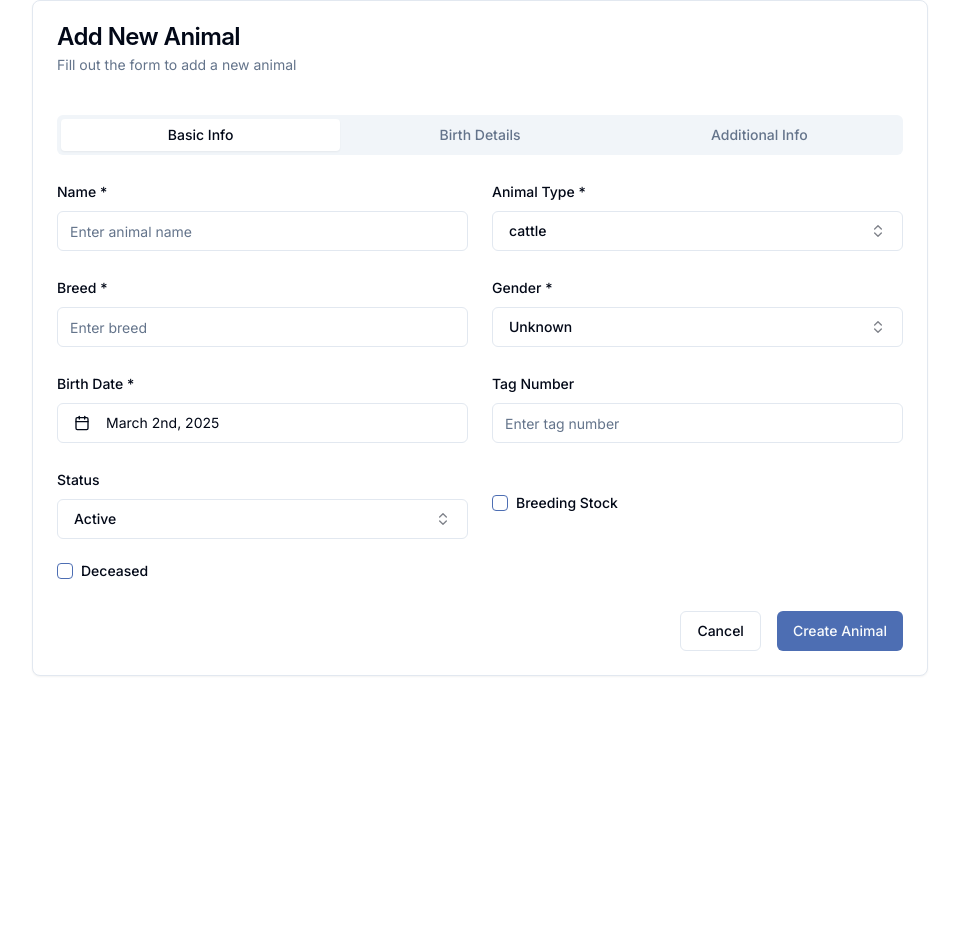
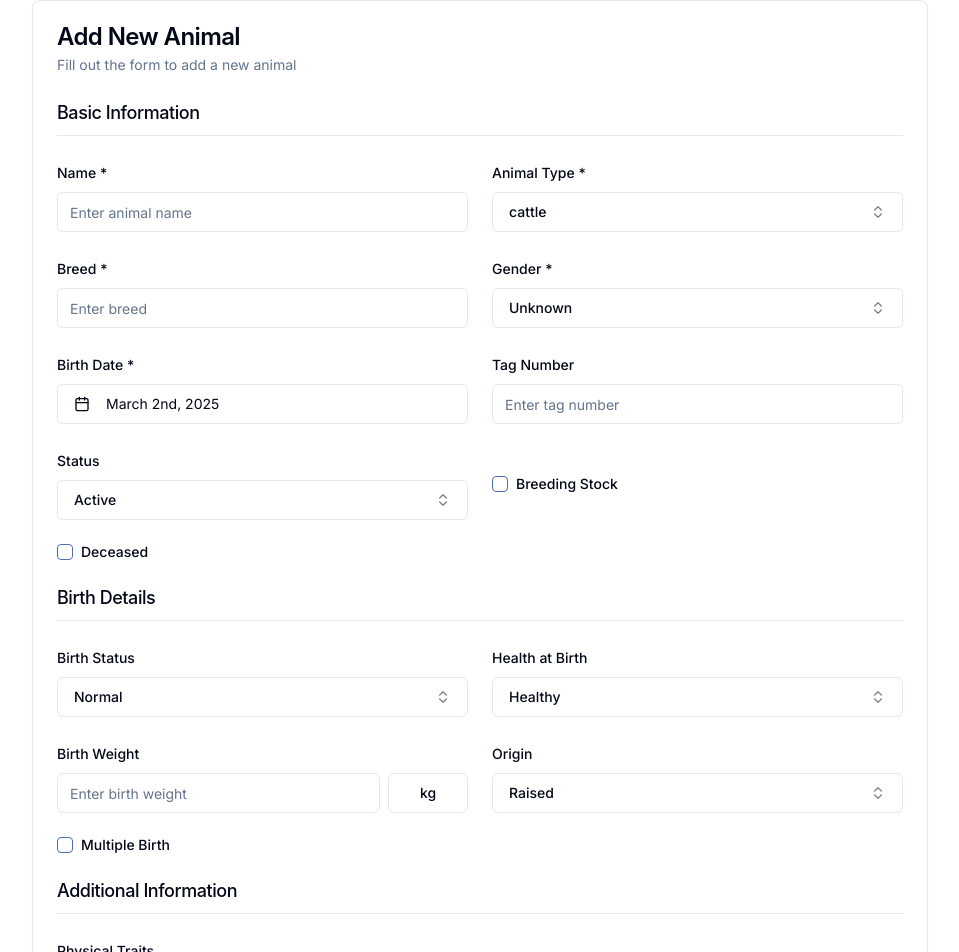
Before and after one commit to nyainda/animal-haven-manager, a React (Vite) app: page /animals/new in a window 1280 px wide. Shown: the top 952 px of the page, without its empty margins (160-1119 px from the left). Before the commit the page ends 800 px from the top, so only its background shows below. Built offline with nearby package versions, Linux system fonts and the light colour scheme.

Commit message:
Refactor AnimalForm component
Combine tabs into single form and fix dropdown issues.

```diff
--- a/src/components/AnimalForm.tsx
+++ b/src/components/AnimalForm.tsx
@@ -1,3 +1,4 @@
+
 import React, { useState, useEffect } from 'react';
 import { useNavigate, useParams } from 'react-router-dom';
 import { format, parseISO } from 'date-fns';
@@ -22,7 +23,6 @@ import { Checkbox } from '@/components/ui/checkbox';
 import { Switch } from '@/components/ui/switch';
 import { Badge } from '@/components/ui/badge';
 import { Separator } from '@/components/ui/separator';
-import { Tabs, TabsContent, TabsList, TabsTrigger } from '@/components/ui/tabs';
 import {
   animalTypes,
   genderOptions,
@@ -66,7 +66,6 @@ const AnimalForm: React.FC = () => {
   const [newKeyword, setNewKeyword] = useState<string>('');
   const [error, setError] = useState<string | null>(null);
   const [birthDate, setBirthDate] = useState<Date>(new Date());
-  const [activeTab, setActiveTab] = useState<string>('basic');
 
   useEffect(() => {
     if (isEditing && id) {
@@ -195,15 +194,12 @@ const AnimalForm: React.FC = () => {
         </CardDescription>
       </CardHeader>
       <CardContent>
-        <form onSubmit={handleSubmit}>
-          <Tabs value={activeTab} onValueChange={setActiveTab} className="mt-4">
-            <TabsList className="grid grid-cols-3 mb-6">
-              <TabsTrigger value="basic">Basic Info</TabsTrigger>
-              <TabsTrigger value="birth">Birth Details</TabsTrigger>
-              <TabsTrigger value="additional">Additional Info</TabsTrigger>
-            </TabsList>
+        <form onSubmit={handleSubmit} className="space-y-6">
+          <div className="mb-6">
+            <h3 className="text-lg font-medium">Basic Information</h3>
+            <Separator className="my-2" />
+          </div>
 
-            <TabsContent value="basic" className="space-y-6">
           <div className="grid grid-cols-1 md:grid-cols-2 gap-6">
             <div className="space-y-2">
               <Label htmlFor="name">Name *</Label>
@@ -406,9 +402,12 @@ const AnimalForm: React.FC = () => {
               <Label htmlFor="is_deceased">Deceased</Label>
             </div>
           </div>
-            </TabsContent>
 
-            <TabsContent value="birth" className="space-y-6">
+          <div className="mb-6 mt-8">
+            <h3 className="text-lg font-medium">Birth Details</h3>
+            <Separator className="my-2" />
+          </div>
+
           <div className="grid grid-cols-1 md:grid-cols-2 gap-6">
             <div className="space-y-2">
               <Label htmlFor="birth_status">Birth Status</Label>
@@ -584,9 +583,12 @@ const AnimalForm: React.FC = () => {
               <Label htmlFor="multiple_birth">Multiple Birth</Label>
             </div>
           </div>
-            </TabsContent>
 
-            <TabsContent value="additional" className="space-y-6">
+          <div className="mb-6 mt-8">
+            <h3 className="text-lg font-medium">Additional Information</h3>
+            <Separator className="my-2" />
+          </div>
+
           <div className="space-y-4">
             <div className="space-y-2">
               <Label>Physical Traits</Label>
@@ -656,8 +658,6 @@ const AnimalForm: React.FC = () => {
               </div>
             </div>
           </div>
-            </TabsContent>
-          </Tabs>
 
           {error && (
             <div className="bg-destructive/15 text-destructive px-4 py-2 rounded-md mt-4">
```
Lines whose indentation alone changed are shown as unchanged.
